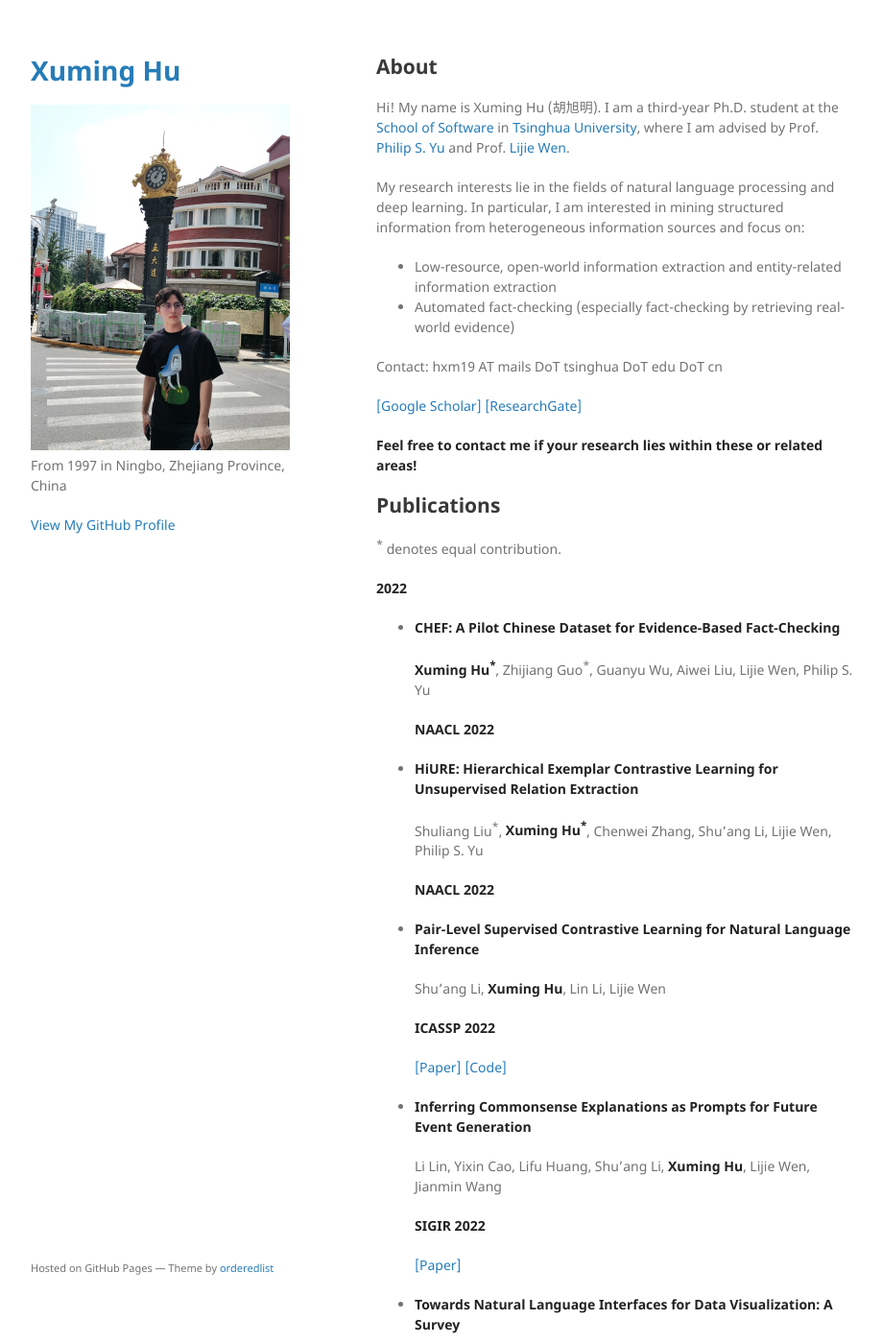
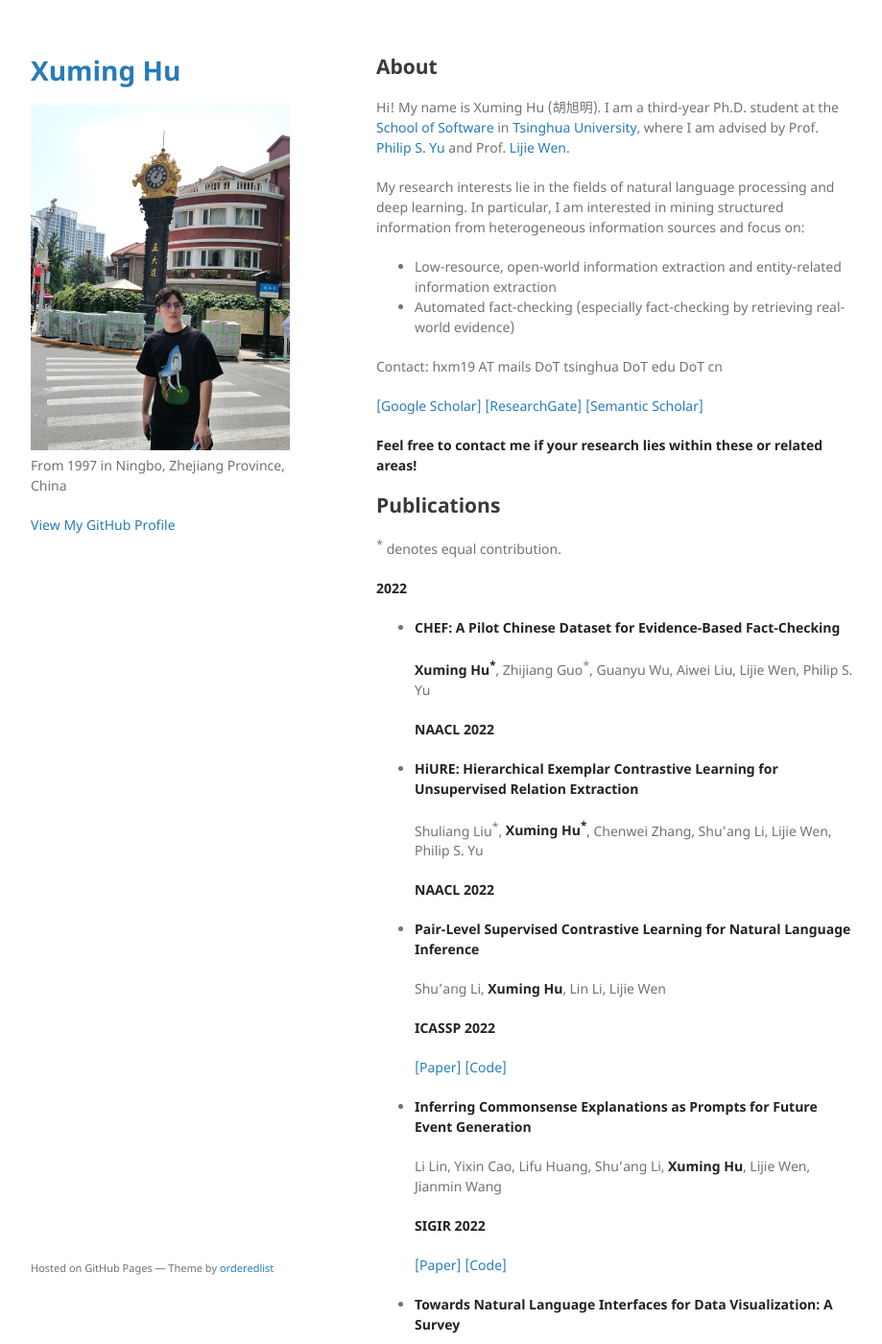
Before and after one commit to xuminghu/xuminghu.github.io, a Jekyll site: the page built from index.md, in a window 1280 px wide and 1400 px high. Shown: the whole window at 96% size, without its empty margins (178-1097 px from the left). Built offline with Jekyll 4.4.1, drawn with Linux system fonts in a browser that asks for light colours; our own code applies the rules of GitHub Pages for plain Markdown files.

Commit message:
homepage

```diff
--- a/index.md
+++ b/index.md
@@ -13,7 +13,7 @@ My research interests lie in the fields of natural language processing and deep
 
 Contact: hxm19 AT mails DoT tsinghua DoT edu DoT cn
 
-[[Google Scholar]](https://scholar.google.com/citations?hl=zh-CN&user=dbBKbXoAAAAJ) [[ResearchGate]](https://www.researchgate.net/profile/Hu-Xuming?ev=hdr_xprf&_sg=cqatJ7AhrzJeV9CM-7xF6hVAhV-vpfPIb6_E2vExKHQUSVTc0L9ry819hm3_Qt1ccooD97fBdpAYyOHyqYqejy_o)
+[[Google Scholar]](https://scholar.google.com/citations?hl=zh-CN&user=dbBKbXoAAAAJ) [[ResearchGate]](https://www.researchgate.net/profile/Hu-Xuming?ev=hdr_xprf&_sg=cqatJ7AhrzJeV9CM-7xF6hVAhV-vpfPIb6_E2vExKHQUSVTc0L9ry819hm3_Qt1ccooD97fBdpAYyOHyqYqejy_o) [[Semantic Scholar]](https://www.semanticscholar.org/author/2109906988)
 
 **Feel free to contact me if your research lies within these or related areas!**
 
@@ -50,7 +50,7 @@ Contact: hxm19 AT mails DoT tsinghua DoT edu DoT cn
 
   **SIGIR 2022**
 
-  [[Paper]](https://arxiv.org/abs/2201.07099)
+  [[Paper]](https://arxiv.org/abs/2201.07099) [[Code]](https://github.com/THU-BPM/CoEP)
 
 - **Towards Natural Language Interfaces for Data Visualization: A Survey**
 
```
